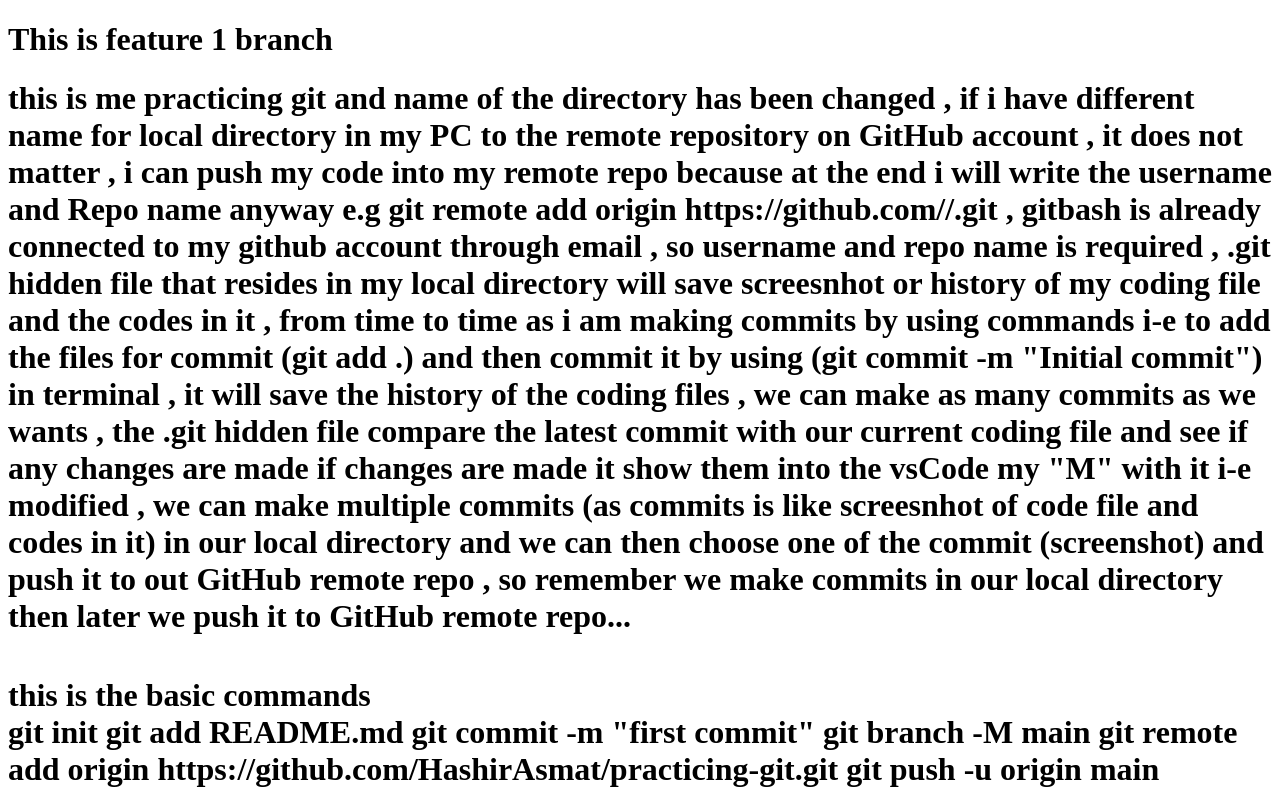
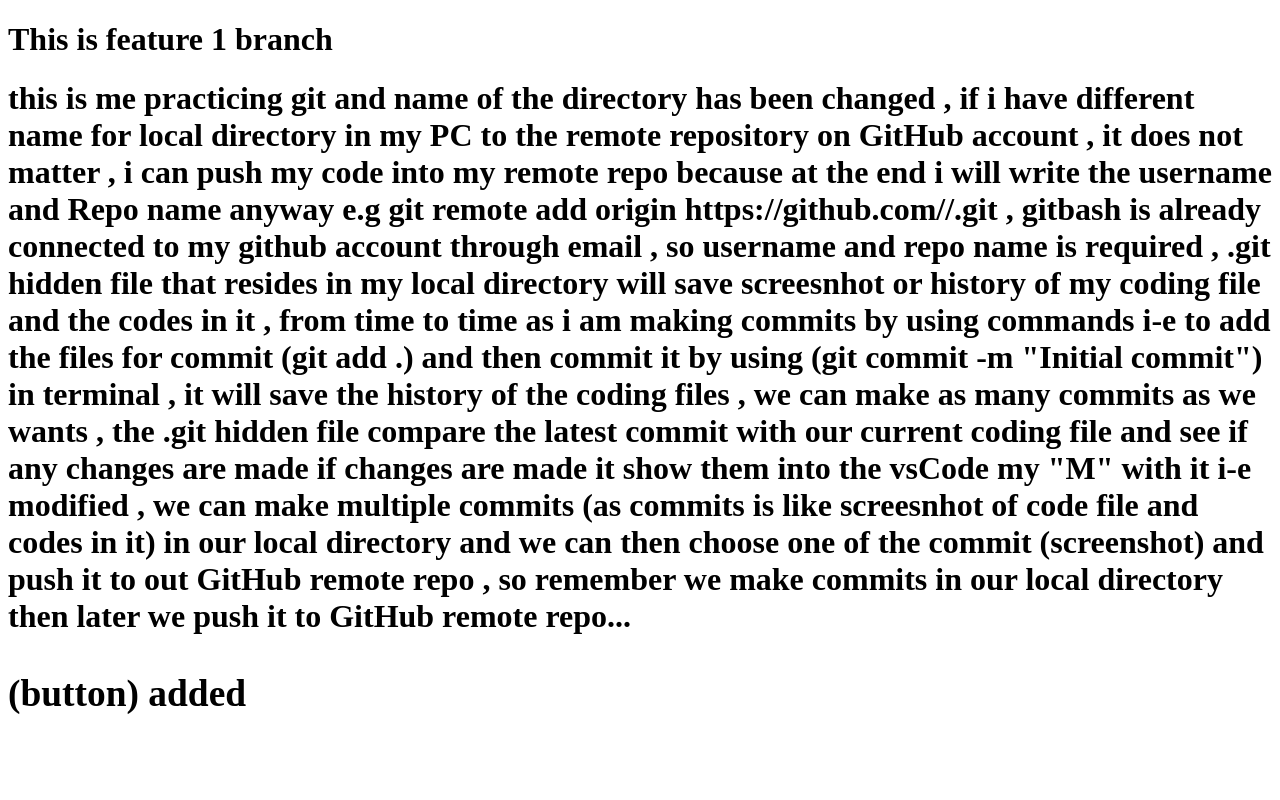
Before and after one commit to HashirAsmat/practicing-git, a plain HTML site: page index.html in a window 1280 px wide. Shown: the top 800 px of the page. Drawn offline with Linux system fonts and the light colour scheme.

Commit message:
button added

```diff
--- a/index.html
+++ b/index.html
@@ -10,10 +10,9 @@
 
     <h1>This is feature 1 branch </h1>
     <h1>this is me practicing git and name of the directory has been changed , if i have different name for local directory in my PC to the remote repository on GitHub account , it does not matter , i can push my code into my remote repo because at the end i will write the username and Repo name anyway e.g git remote add origin https://github.com/<username>/<repository>.git , gitbash is already connected to my github account through email , so username and repo name is required , .git hidden file that resides in my local directory will save screesnhot or history of my coding file and the codes in it , from time to time as i am making commits by using commands i-e to add the files for commit (git add .) and then commit it by using (git commit -m "Initial commit") in terminal , it will save the history of the coding files , we can make as many commits as we wants , the .git hidden file compare the latest commit with our current coding file and see if any changes are made if changes are made it show them into the vsCode my "M" with it i-e modified , we can make multiple commits (as commits is like screesnhot of code file and codes in it) in our local directory and we can then choose one of the commit (screenshot) and push it to out GitHub remote repo , so remember we make commits in our local directory then later we push it to GitHub remote repo...
-
+    <h3>(button) added</h3>
         <br>
         <h4>this is the basic commands <br>
-
             git init
             git add README.md
             git commit -m "first commit"
```
